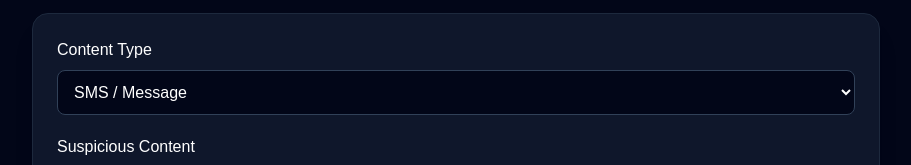
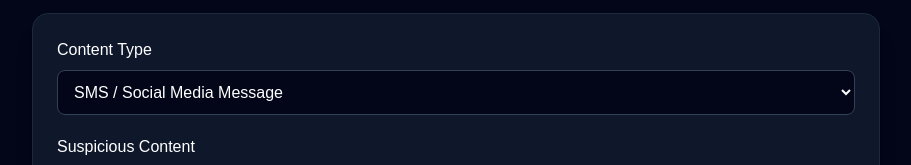
Before and after one commit to Leelavathi-Mangina/cyber-shield, a Next.js app in the folder client/: page / in a window 1280 px wide. Shown: the part 279-444 px from the top of the page, without its empty margins (184-1095 px from the left). Built offline with nearby package versions, Linux system fonts and the light colour scheme.

Commit message:
feat: complete Cyber Shield hackathon MVP

```diff
--- a/client/src/app/page.js
+++ b/client/src/app/page.js
@@ -193,7 +193,7 @@ export default function Home() {
             onChange={(e) => setInputType(e.target.value)}
             className="mb-5 w-full rounded-lg border border-slate-700 bg-slate-950 p-3"
           >
-            <option value="message">SMS / Message</option>
+            <option value="message">SMS / Social Media Message</option>
             <option value="email">Email</option>
             <option value="url">URL</option>
           </select>
```
